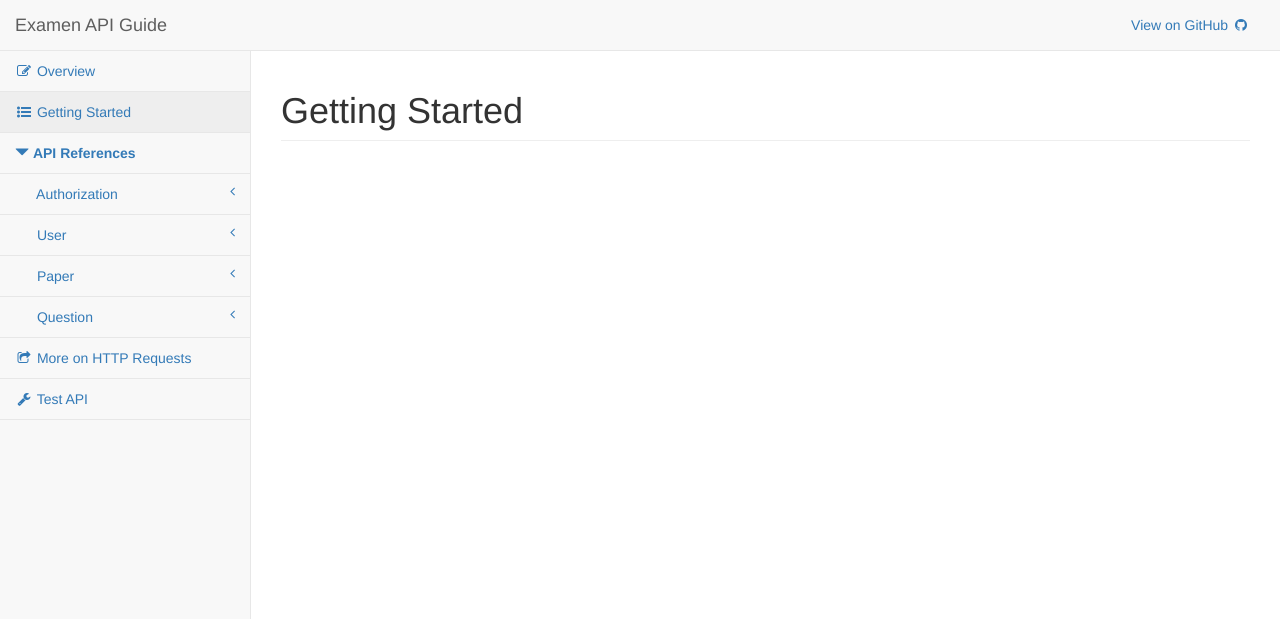
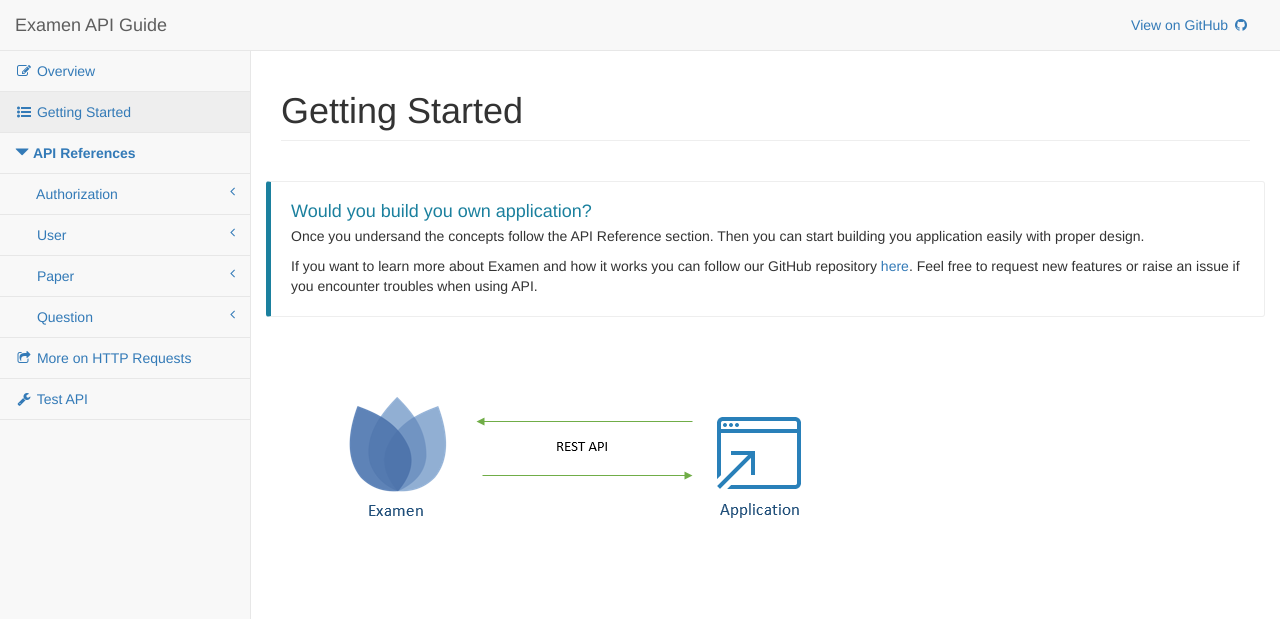
Before and after one commit to shavindraSN/shavindraSN.github.io, a plain HTML site: page pages/getting-started.html in a window 1280 px wide. Drawn offline with Linux system fonts and the light colour scheme.

Commit message:
Update followings  - Add support to new CSS  - Add content  - Add navigation to Add questions page

```diff
--- a/pages/getting-started.html
+++ b/pages/getting-started.html
@@ -19,7 +19,7 @@
 
     <!-- Custom CSS -->
     <link href="../dist/css/sb-admin-2.css" rel="stylesheet">
-
+    <link href="../dist/css/docs.css" rel="stylesheet">
     <!-- Morris Charts CSS -->
     <link href="../vendor/morrisjs/morris.css" rel="stylesheet">
 
@@ -147,7 +147,7 @@
                                 <a href="user/get-all-users.html">Get Questions</a>
                             </li>
                             <li>
-                                <a href="user/get-user">Add Questions</a>
+                                <a href="question/add-questions.html">Add Questions</a>
                             </li>
                             <li>
                                 <a href="user/put-user.html">Update questions</a>
@@ -187,17 +187,23 @@
             <!-- /.col-lg-12 -->
 
         <div class="row">
-            <div class="col-lg-8">
+            <div class="col-lg-12">
+               <div class="bs-callout bs-callout-info">
+                   <h4>Would you build you own application?</h4>
+                   <p>Once you undersand the concepts follow the API Reference section. Then you can start
+                       building you application easily with proper design.
+                   </p>
+                   <p>
+                       If you want to learn more about Examen and how it works you can follow our
+                       GitHub repository <a href="https://github.com/shavindraSN/examen">here</a>. Feel free to
+                       request new features or raise an issue if you encounter troubles when using API.
+                   </p>
+               </div>
+            </div>
+        </div>
 
-                <!-- /.panel -->
-
-                <!-- /.panel -->
-
-                <!-- /.panel -->
-            </div>
-            <!-- /.col-lg-8 -->
-
-            <!-- /.col-lg-4 -->
+        <div class="row">
+            <img src="../dist/images/examen_rest_api.png"/>
         </div>
         <!-- /.row -->
     </div>
```
